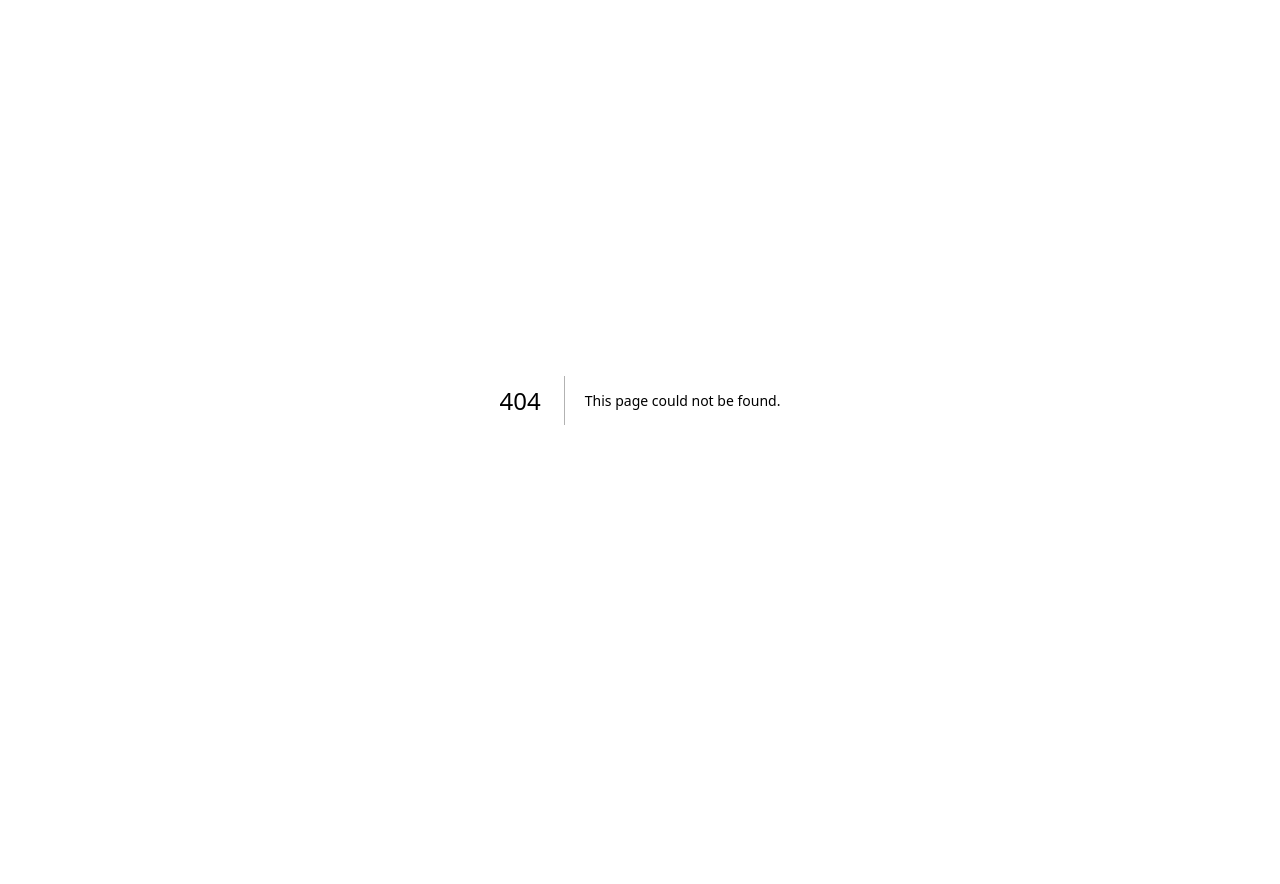
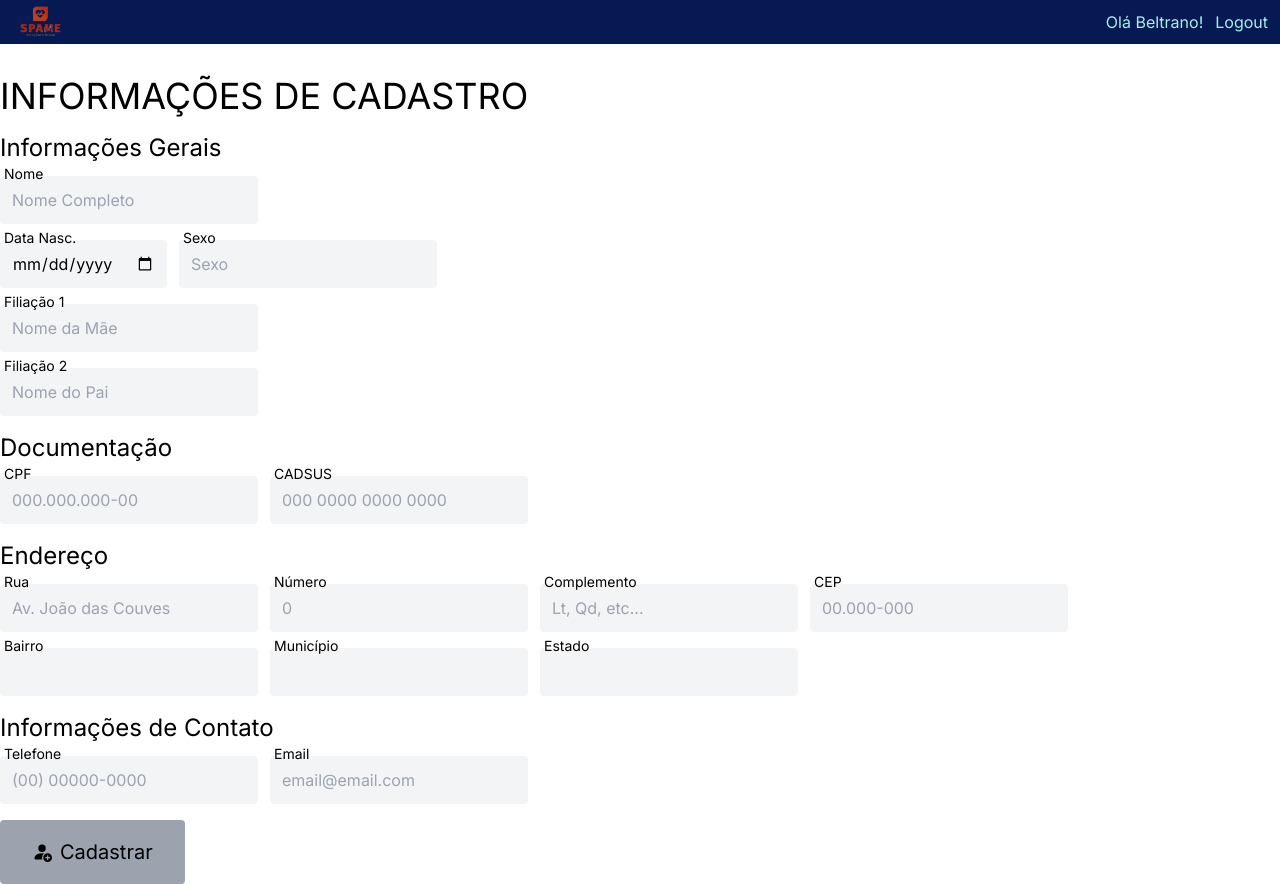
Before and after one commit to gustavo-de-assis/spame, a Next.js app in the folder spame/: page /patients/register in a window 1280 px wide. Before the commit this address had no page. Before the commit the page ends 800 px from the top, so only its background shows below. Built offline with nearby package versions, Linux system fonts and the light colour scheme.

Commit message:
feat: patient registering page layout

```diff
--- /dev/null
+++ b/spame/src/app/patients/register/page.tsx
@@ -0,0 +1,182 @@
+import Image from "next/image";
+import { BsPersonFillAdd } from "react-icons/bs";
+
+export default function register() {
+  return (
+    <main>
+      <nav className="flex flex-row bg-[#071952] h-11 justify-between items-center px-3 mb-5">
+        <div>
+          <Image src={"/assets/logo.png"} width={60} height={38} alt="logo" />
+        </div>
+
+        <div className="flex gap-3 font-normal text-[#A5F1E9]">
+          <p>Olá Beltrano!</p>
+          <p>Logout</p>
+        </div>
+      </nav>
+
+      <section className="mt-8">
+        <h1 className="text-4xl mb-4">INFORMAÇÕES DE CADASTRO</h1>
+        <form className="">
+          <h1 className="text-2xl mb-3"> Informações Gerais</h1>
+          <div className="relative mb-4">
+            <p className="text-sm absolute z-1 bottom-10 px-1">Nome</p>
+            <input
+              className="h-12 rounded bg-gray-100 px-3 outline-none focus:bg-gray-200"
+              type="text"
+              placeholder="Nome Completo"
+            />
+          </div>
+
+          <div className="flex flex-row gap-3">
+            <div className="relative mb-4">
+              <p className="text-sm absolute z-1 bottom-10 px-1">Data Nasc.</p>
+              <input
+                className="h-12 rounded bg-gray-100 px-3 outline-none focus:bg-gray-200"
+                type="date"
+              />
+            </div>
+            <div className="relative mb-4">
+              <p className="text-sm absolute z-1 bottom-10 px-1">Sexo</p>
+              <input
+                className="h-12 rounded bg-gray-100 px-3 outline-none focus:bg-gray-200"
+                type="text"
+                placeholder="Sexo"
+              />
+            </div>
+          </div>
+
+          <div className="relative mb-4">
+            <p className="text-sm absolute z-1 bottom-10 px-1">Filiação 1</p>
+            <input
+              className="h-12 rounded bg-gray-100 px-3 outline-none focus:bg-gray-200"
+              type="text"
+              placeholder="Nome da Mãe"
+            />
+          </div>
+
+          <div className="relative mb-4">
+            <p className="text-sm absolute z-1 bottom-10 px-1">Filiação 2</p>
+            <input
+              className="h-12 rounded bg-gray-100 px-3 outline-none focus:bg-gray-200"
+              type="text"
+              placeholder="Nome do Pai"
+            />
+          </div>
+
+          <h1 className="text-2xl mb-3">Documentação</h1>
+
+          <div className="flex flex-row gap-3">
+            <div className="relative mb-4">
+              <p className="text-sm absolute z-1 bottom-10 px-1">CPF</p>
+              <input
+                className="h-12 rounded bg-gray-100 px-3 outline-none focus:bg-gray-200"
+                type="text"
+                placeholder="000.000.000-00"
+              />
+            </div>
+            <div className="relative mb-4">
+              <p className="text-sm absolute z-1 bottom-10 px-1">CADSUS</p>
+              <input
+                className="h-12 rounded bg-gray-100 px-3 outline-none focus:bg-gray-200"
+                type="text"
+                placeholder="000 0000 0000 0000"
+              />
+            </div>
+          </div>
+
+          <h1 className="text-2xl mb-3">Endereço</h1>
+
+          <div className="flex flex-row gap-3">
+            <div className="relative mb-4">
+              <p className="text-sm absolute z-1 bottom-10 px-1">Rua</p>
+              <input
+                className="h-12 rounded bg-gray-100 px-3 outline-none focus:bg-gray-200"
+                type="text"
+                placeholder="Av. João das Couves"
+              />
+            </div>
+            <div className="relative mb-4">
+              <p className="text-sm absolute z-1 bottom-10 px-1">Número</p>
+              <input
+                className="h-12 rounded bg-gray-100 px-3 outline-none focus:bg-gray-200"
+                type="text"
+                placeholder="0"
+              />
+            </div>
+            <div className="relative mb-4">
+              <p className="text-sm absolute z-1 bottom-10 px-1">Complemento</p>
+              <input
+                className="h-12 rounded bg-gray-100 px-3 outline-none focus:bg-gray-200"
+                type="text"
+                placeholder="Lt, Qd, etc..."
+              />
+            </div>
+            <div className="relative mb-4">
+              <p className="text-sm absolute z-1 bottom-10 px-1">CEP</p>
+              <input
+                className="h-12 rounded bg-gray-100 px-3 outline-none focus:bg-gray-200"
+                type="text"
+                placeholder="00.000-000"
+              />
+            </div>
+          </div>
+          <div className="flex flex-row gap-3">
+            <div className="relative mb-4">
+              <p className="text-sm absolute z-1 bottom-10 px-1">Bairro</p>
+              <input
+                className="h-12 rounded bg-gray-100 px-3 outline-none focus:bg-gray-200"
+                type="text"
+                placeholder=""
+              />
+            </div>
+            <div className="relative mb-4">
+              <p className="text-sm absolute z-1 bottom-10 px-1">Município</p>
+              <input
+                className="h-12 rounded bg-gray-100 px-3 outline-none focus:bg-gray-200"
+                type="text"
+                placeholder=""
+              />
+            </div>
+            <div className="relative mb-4">
+              <p className="text-sm absolute z-1 bottom-10 px-1">Estado</p>
+              <input
+                className="h-12 rounded bg-gray-100 px-3 outline-none focus:bg-gray-200"
+                type="text"
+                placeholder=""
+              />
+            </div>
+          </div>
+
+          <h1 className="text-2xl mb-3">Informações de Contato</h1>
+          <div className="flex flex-row gap-3">
+            <div className="relative mb-4">
+              <p className="text-sm absolute z-1 bottom-10 px-1">Telefone</p>
+              <input
+                className="h-12 rounded bg-gray-100 px-3 outline-none focus:bg-gray-200"
+                type="text"
+                placeholder="(00) 00000-0000"
+              />
+            </div>
+            <div className="relative mb-4">
+              <p className="text-sm absolute z-1 bottom-10 px-1">Email</p>
+              <input
+                className="h-12 rounded bg-gray-100 px-3 outline-none focus:bg-gray-200"
+                type="email"
+                placeholder="email@email.com"
+              />
+            </div>
+          </div>
+
+          <button
+            className="flex flex-row gap-2 p-8 h-12 text-xl items-center rounded bg-gray-400 hover:bg-[#071952] hover:text-[#A5F1E9]"
+            type="submit"
+          >
+            <BsPersonFillAdd />
+            <p> Cadastrar</p>
+          </button>
+        </form>
+      </section>
+    </main>
+  );
+}
```
